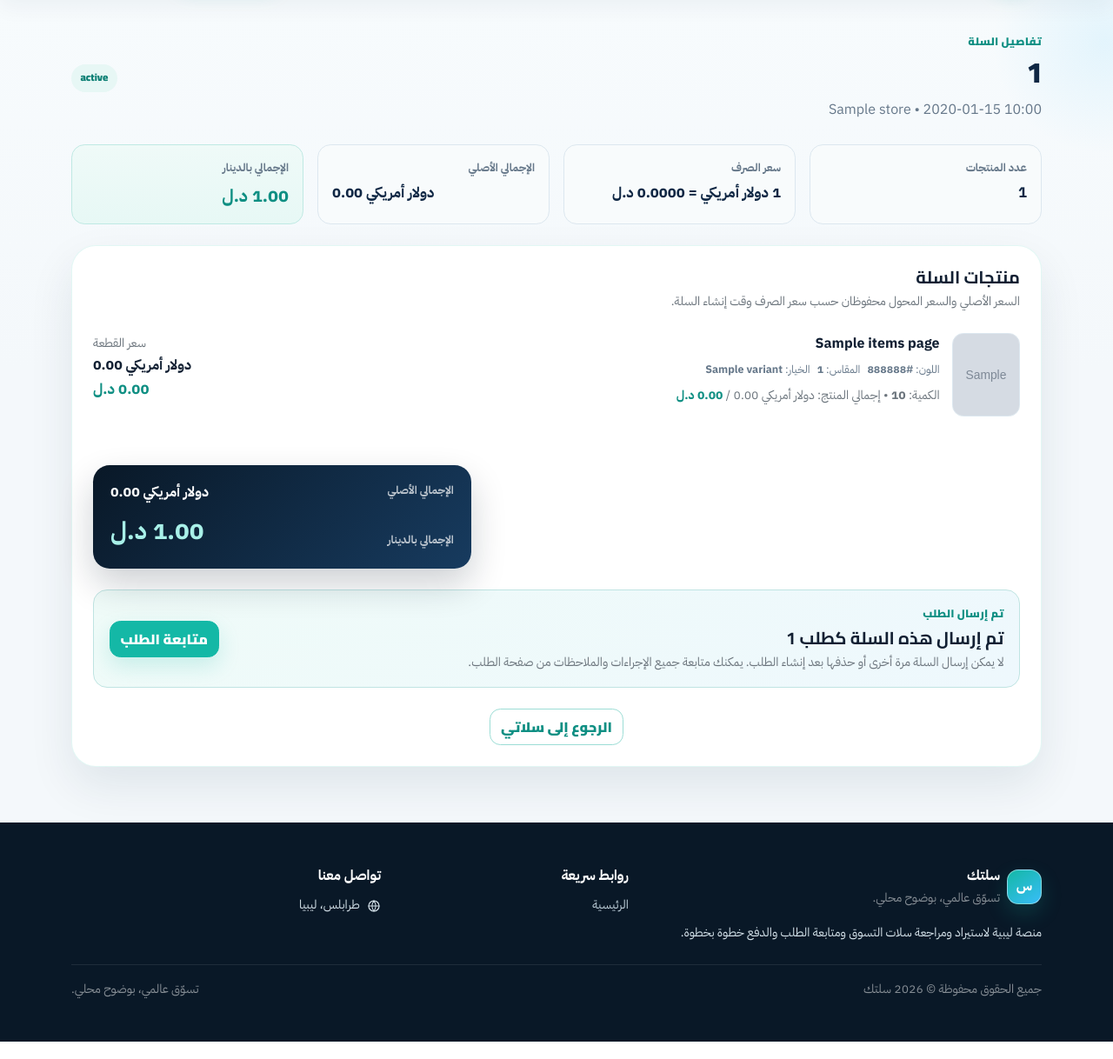
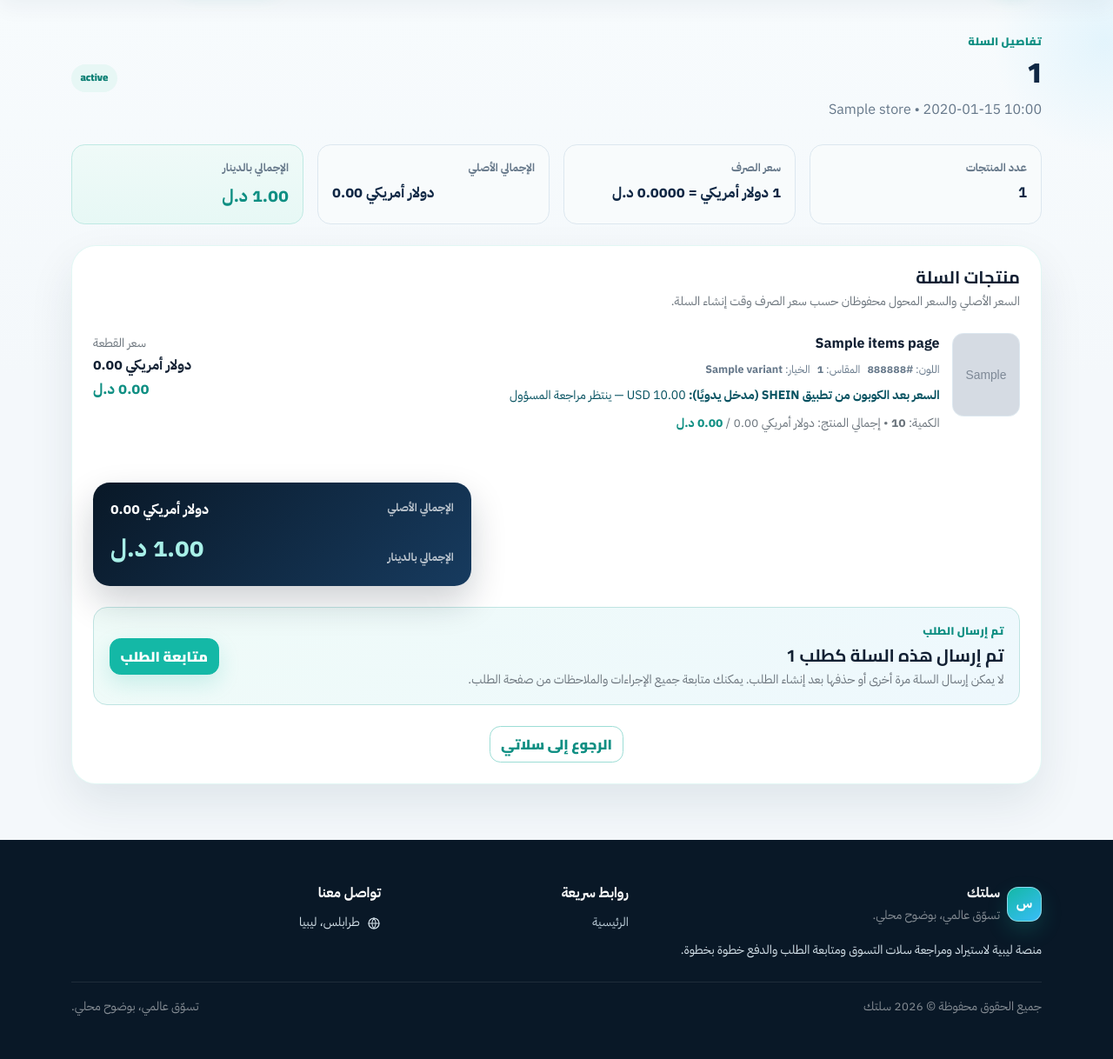
Before and after one commit to esrajaidi/Salltak, a Laravel app: template resources/views/carts/show.blade.php in a window 1280 px wide. Shown: the part 75-1293 px from the top of the page at 87% size. Run offline with Laravel 12, Linux system fonts and the light colour scheme; data comes from the database, SQL or seed files in the repository; the template is opened without the code that fills it: most values are stand-ins (such as "Sample title", 1, 10 or a date in 2020); grey boxes marked "Sample" are stand-in pictures; some libraries are stand-ins or nearby versions.

Commit message:
ui: show separately saved customer-provided SHEIN after-coupon prices on saved carts

```diff
--- a/resources/views/carts/show.blade.php
+++ b/resources/views/carts/show.blade.php
@@ -18,6 +18,26 @@
             <div class="col-6 col-lg-3"><div class="summary-tile h-100"><div class="summary-label">الإجمالي الأصلي</div><div class="summary-value ltr text-end">{{ number_format((float)$cart->subtotal_original,2) }} {{ $sourceCurrencyLabel }}</div></div></div>
             <div class="col-6 col-lg-3"><div class="summary-tile is-primary h-100"><div class="summary-label">الإجمالي بالدينار</div><div class="summary-value text-primary fs-5">{{ number_format((float)$cart->total_lyd,2) }} د.ل</div></div></div>
         </div>
+
+        @if(($cart->import_meta['phone_checkout_source'] ?? null) === 'customer_manually_entered')
+            <div class="alert alert-info border-0 mb-4">
+                <strong>مقارنة أسعار تطبيق SHEIN بعد الكوبون (مدخلة يدويًا)</strong>
+                <div class="d-flex flex-wrap gap-3 mt-2">
+                    @if(($cart->import_meta['phone_checkout_total'] ?? null) !== null)
+                        <span>الإجمالي المكتوب من التطبيق:
+                            <b class="ltr">{{ number_format((float)$cart->import_meta['phone_checkout_total'], 2) }} {{ strtoupper((string)$cart->source_currency) }}</b>
+                        </span>
+                    @endif
+                    <span>الإجمالي المقارن:
+                        <b class="ltr">{{ number_format((float)($cart->import_meta['phone_checkout_comparison_total'] ?? 0), 2) }} {{ strtoupper((string)$cart->source_currency) }}</b>
+                    </span>
+                    <span>أسعار التطبيق المدخلة:
+                        <b>{{ (int)($cart->import_meta['phone_checkout_edited_items'] ?? 0) }} / {{ (int)($cart->import_meta['phone_checkout_item_count'] ?? 0) }}</b>
+                    </span>
+                </div>
+                <div class="small mt-2">هذه الأسعار للمقارنة ومراجعة المسؤول فقط. مبلغ السلة أو الطلب المستورد يبقى كما هو لحين اعتماد السعر الصحيح.</div>
+            </div>
+        @endif
 
         <div class="surface-card-elevated reveal is-visible p-3 p-md-4">
             <div class="d-flex align-items-center justify-content-between gap-3 mb-2">
@@ -41,6 +61,13 @@
                                 @if($item->size)<span>المقاس: <strong>{{ $item->size }}</strong></span>@endif
                                 @if($item->variant)<span>الخيار: <strong>{{ $item->variant }}</strong></span>@endif
                             </div>
+                            @if(($item->meta['phone_checkout_unit_price'] ?? null) !== null)
+                                <div class="small text-info-emphasis mt-2">
+                                    <strong>السعر بعد الكوبون من تطبيق SHEIN (مدخل يدويًا):</strong>
+                                    <span class="ltr">{{ number_format((float)$item->meta['phone_checkout_unit_price'], 2) }} {{ strtoupper((string)$item->currency) }}</span>
+                                    — ينتظر مراجعة المسؤول
+                                </div>
+                            @endif
                             <div class="small text-secondary mt-2">الكمية: <strong>{{ $item->quantity }}</strong> • إجمالي المنتج: <span class="ltr d-inline-block">{{ number_format((float)$item->line_total_original,2) }} {{ $currencyLabels[strtoupper((string)$item->currency)] ?? $item->currency }}</span> / <strong class="text-primary">{{ number_format($lineLyd,2) }} د.ل</strong></div>
                         </div>
                         <div class="saved-product-prices">
```
